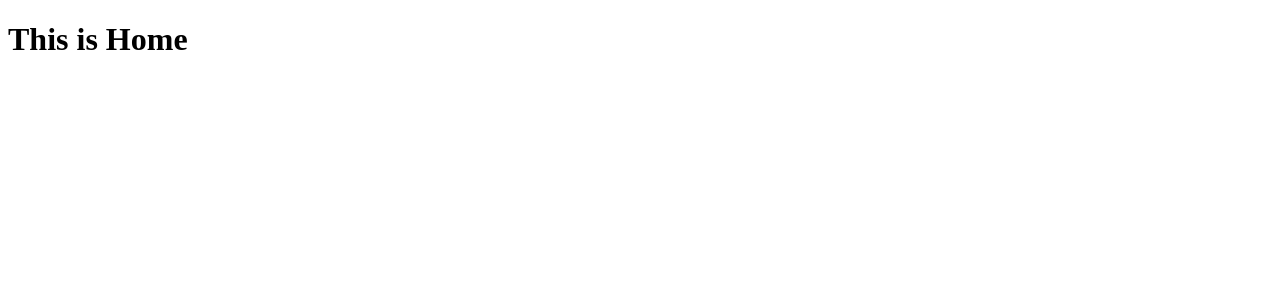
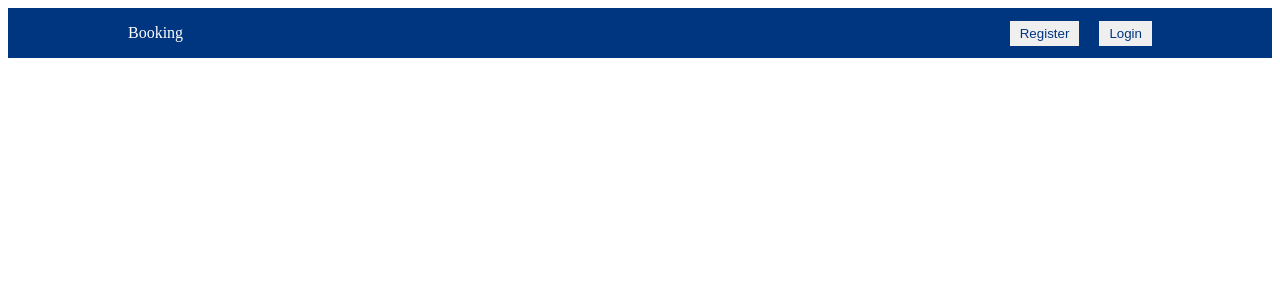
Before and after one commit to RupsanaAkter/booking-app, a React (Create React App) app: page / in a window 1280 px wide. Shown: the top 300 px of the page. Built offline with nearby package versions, Linux system fonts and the light colour scheme.

Commit message:
added navbar

```diff
--- /dev/null
+++ b/src/components/Navbar/Navbar.css
@@ -0,0 +1,27 @@
+.navbar{
+    height: 50px;
+    background-color: #003580;
+    display: flex;
+    justify-content: center;
+  }
+
+  .navContainer{
+    width: 100%;
+    max-width: 1024px;
+    color: white;
+    display: flex;
+    align-items: center;
+    justify-content: space-between;
+  }
+
+  .logo{
+    font-weight: 500;
+  }
+
+  .navButton{
+    margin-left: 20px;
+    border: none;
+    padding: 5px 10px;
+    cursor: pointer;
+    color: #003580;
+  }
--- /dev/null
+++ b/src/components/Navbar/Navbar.js
@@ -0,0 +1,17 @@
+import React from 'react';
+import './Navbar.css'
+const Navbar = () => {
+    return (
+        <div className="navbar">
+        <div className="navContainer">
+          <span className="logo">Booking</span>
+          <div className="navItems">
+            <button className="navButton">Register</button>
+            <button className="navButton">Login</button>
+          </div>
+        </div>
+      </div>
+    );
+};
+
+export default Navbar;
--- a/src/pages/Home/Home.js
+++ b/src/pages/Home/Home.js
@@ -1,10 +1,21 @@
 import React from 'react';
+import Navbar from '../../components/Navbar/Navbar';
 
 const Home = () => {
     return (
         <div>
-            <h1>This is Home</h1>
-        </div>
+        <Navbar />
+        {/* <Header/>
+        <div className="homeContainer">
+          <Featured/>
+          <h1 className="homeTitle">Browse by property type</h1>
+          <PropertyList/>
+          <h1 className="homeTitle">Homes guests love</h1>
+          <FeaturedProperties/>
+          <MailList/>
+          <Footer/> */}
+        {/* </div> */}
+      </div>
     );
 };
 
```
